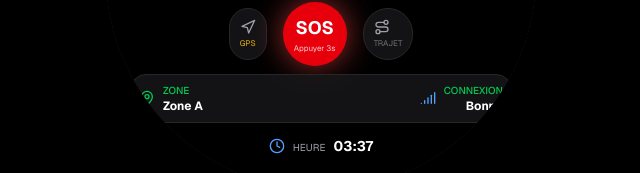
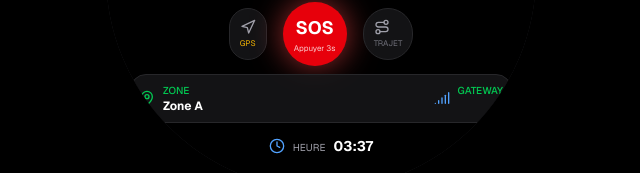
Before and after one commit to Nathankabongo/Mine-security-watch-galaxy-watch-, a Next.js app: page / in a window 1280 px wide. Shown: the part 425-598 px from the top of the page, without its empty margins (319-959 px from the left). Built offline with nearby package versions, Linux system fonts and the light colour scheme; no server answers.

Commit message:
fix: update footer label to "GATEWAY 3"
Replace "CONNEXION Bonne" with "GATEWAY 3" in footer.

```diff
--- a/components/WatchScreen.tsx
+++ b/components/WatchScreen.tsx
@@ -463,8 +463,8 @@ export default function WatchScreen() {
                 <div className="flex items-center gap-2">
                   <Signal className="w-4 h-4 text-blue-400" />
                   <div className="text-right">
-                    <div className="text-[10px] text-green-500 font-medium">CONNEXION</div>
-                    <div className="text-white text-xs font-bold">{data.connectionQuality}</div>
+                    <div className="text-[10px] text-green-500 font-medium">GATEWAY</div>
+                    <div className="text-white text-xs font-bold">3</div>
                   </div>
                 </div>
               </div>
```
